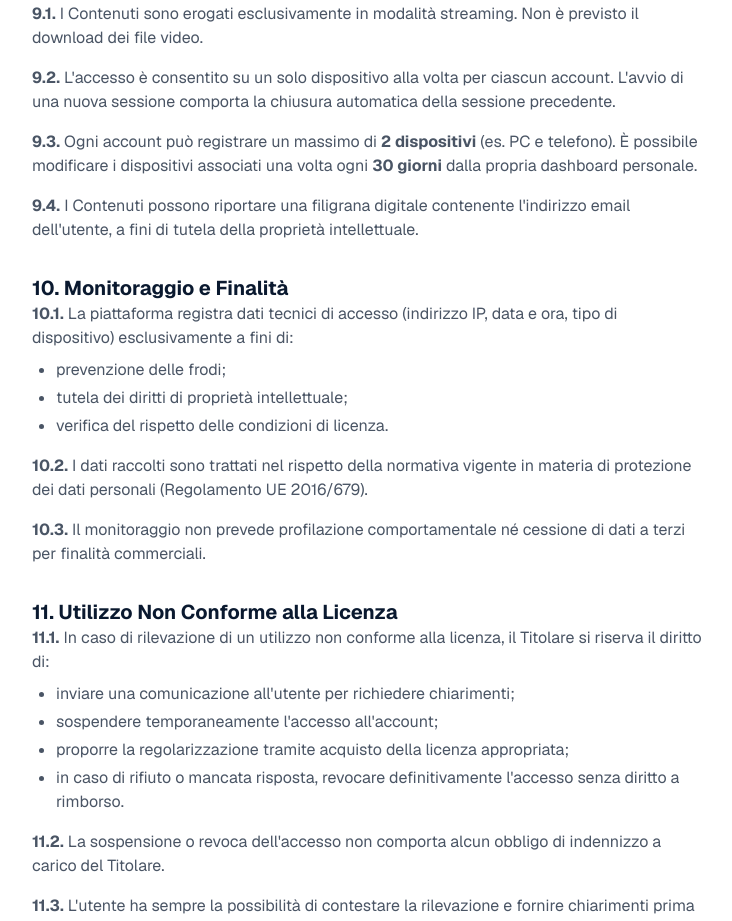
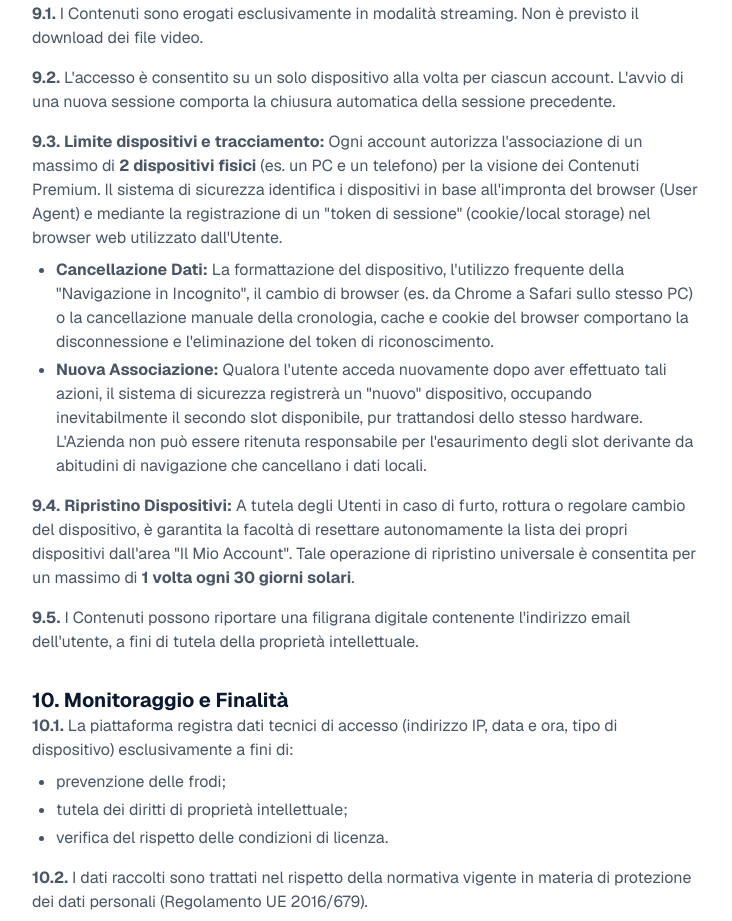
Before and after one commit to simonsilvercaldaie/sito-caldaie, a Next.js app: page /termini in a window 1280 px wide. Shown: the part 2727-3648 px from the top of the page, without its empty margins (273-1005 px from the left). Built offline with nearby package versions, Linux system fonts and the light colour scheme.

Commit message:
docs: clarify device limits and cache clearing policies in terms of service

```diff
--- a/app/termini/page.tsx
+++ b/app/termini/page.tsx
@@ -126,8 +126,13 @@ export default function TerminiPage() {
                             <h2 className="text-xl font-bold text-primary">9. Modalità di Fruizione e Dispositivi</h2>
                             <p><strong>9.1.</strong> I Contenuti sono erogati esclusivamente in modalità streaming. Non è previsto il download dei file video.</p>
                             <p className="mt-4"><strong>9.2.</strong> L'accesso è consentito su un solo dispositivo alla volta per ciascun account. L'avvio di una nuova sessione comporta la chiusura automatica della sessione precedente.</p>
-                            <p className="mt-4"><strong>9.3.</strong> Ogni account può registrare un massimo di <strong>2 dispositivi</strong> (es. PC e telefono). È possibile modificare i dispositivi associati una volta ogni <strong>30 giorni</strong> dalla propria dashboard personale.</p>
-                            <p className="mt-4"><strong>9.4.</strong> I Contenuti possono riportare una filigrana digitale contenente l'indirizzo email dell'utente, a fini di tutela della proprietà intellettuale.</p>
+                            <p className="mt-4"><strong>9.3.</strong> <strong>Limite dispositivi e tracciamento:</strong> Ogni account autorizza l'associazione di un massimo di <strong>2 dispositivi fisici</strong> (es. un PC e un telefono) per la visione dei Contenuti Premium. Il sistema di sicurezza identifica i dispositivi in base all'impronta del browser (User Agent) e mediante la registrazione di un "token di sessione" (cookie/local storage) nel browser web utilizzato dall'Utente.</p>
+                            <ul className="list-disc pl-6 mt-2 space-y-1">
+                                <li><strong>Cancellazione Dati:</strong> La formattazione del dispositivo, l'utilizzo frequente della "Navigazione in Incognito", il cambio di browser (es. da Chrome a Safari sullo stesso PC) o la cancellazione manuale della cronologia, cache e cookie del browser comportano la disconnessione e l'eliminazione del token di riconoscimento.</li>
+                                <li><strong>Nuova Associazione:</strong> Qualora l'utente acceda nuovamente dopo aver effettuato tali azioni, il sistema di sicurezza registrerà un "nuovo" dispositivo, occupando inevitabilmente il secondo slot disponibile, pur trattandosi dello stesso hardware. L'Azienda non può essere ritenuta responsabile per l'esaurimento degli slot derivante da abitudini di navigazione che cancellano i dati locali.</li>
+                            </ul>
+                            <p className="mt-4"><strong>9.4.</strong> <strong>Ripristino Dispositivi:</strong> A tutela degli Utenti in caso di furto, rottura o regolare cambio del dispositivo, è garantita la facoltà di resettare autonomamente la lista dei propri dispositivi dall'area "Il Mio Account". Tale operazione di ripristino universale è consentita per un massimo di <strong>1 volta ogni 30 giorni solari</strong>.</p>
+                            <p className="mt-4"><strong>9.5.</strong> I Contenuti possono riportare una filigrana digitale contenente l'indirizzo email dell'utente, a fini di tutela della proprietà intellettuale.</p>
                         </section>
 
                         <section>
```
